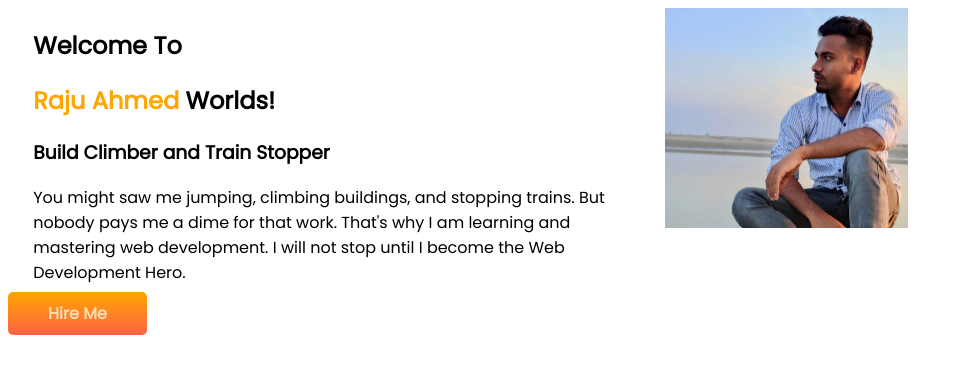
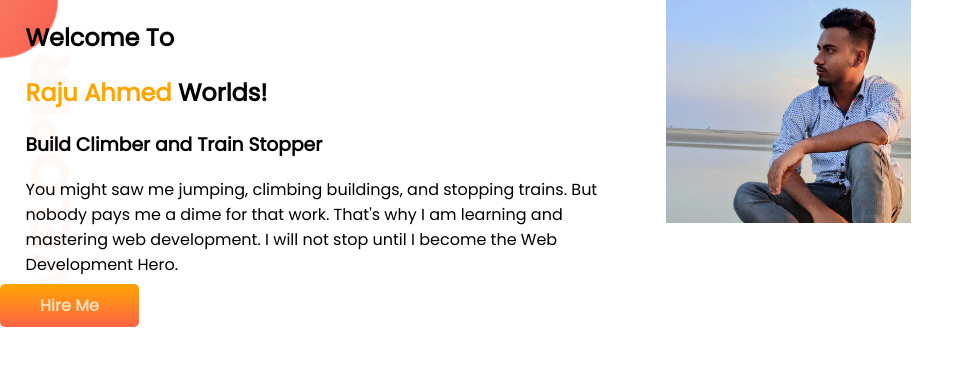
Before and after one commit to raju120405/raju-protfolio, a plain HTML site: page index.html in a window 1280 px wide. Shown: the whole page, without its empty margins (0-974 px from the left). Drawn offline with Linux system fonts and the light colour scheme.

Commit message:
slite change

```diff
--- a/index.html
+++ b/index.html
@@ -10,7 +10,8 @@
 <link href="https://fonts.googleapis.com/css2?family=Poppins&display=swap" rel="stylesheet">
     <link rel="stylesheet" href="style.css">
 </head>
-<section><body>
+<body>
+<section class="top-banner">
     <div class="half-width">    <h1>Welcome To</h1>
         <h1> <span class="orange">Raju Ahmed</span> Worlds!</h1>
         <h3>Build Climber and Train Stopper</h3>
--- a/style.css
+++ b/style.css
@@ -1,10 +1,13 @@
 body{
     font-family: 'Poppins', sans-serif;
+    margin: 0;
+
 }
 .orange{
     color: orange;
 }
 section{
+
     display: flex;
 }
 .half-width{
@@ -22,3 +25,8 @@ padding-left: 2%;
     font-weight: 700;
     border-radius: 5px;
 }
+.top-banner{
+    background-image:url(images/top-banner.png);
+    background-repeat: no-repeat;
+
+}
```
